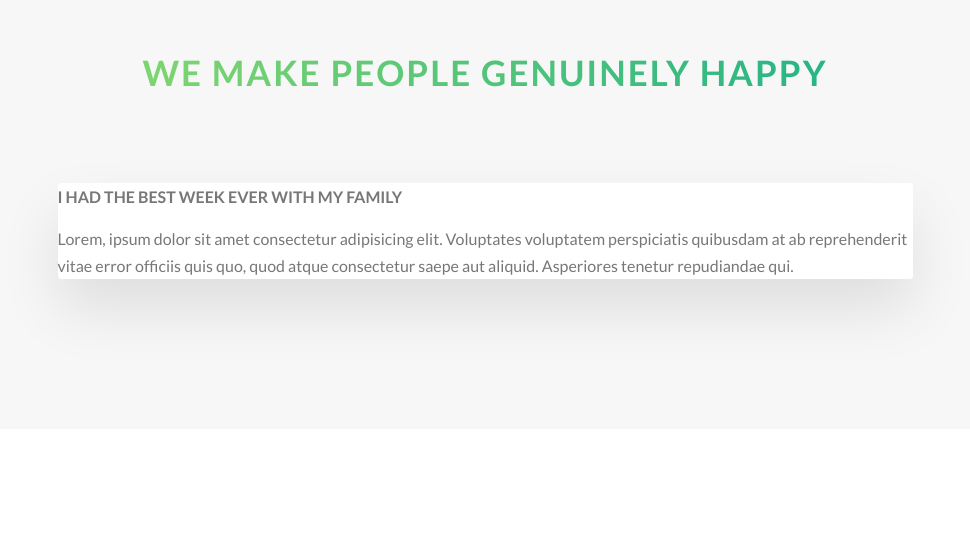
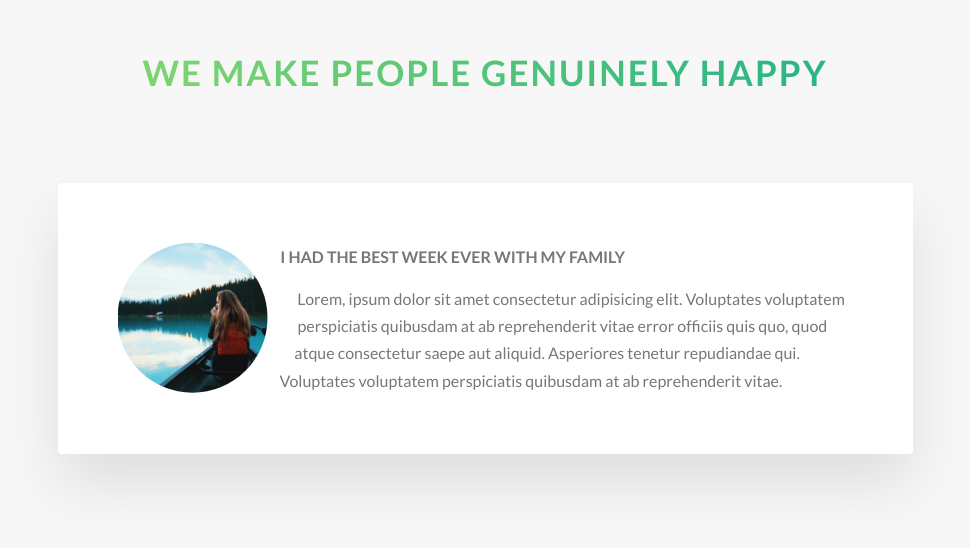
Before and after one commit to wulman16/natours, a website: page index.html in a window 1280 px wide. Shown: the part 3343-3891 px from the top of the page, without its empty margins (155-1125 px from the left). Before the commit the page ends 3802 px from the top, so only its background shows below. Drawn offline with Linux system fonts and the light colour scheme.

Commit message:
Add image and styling to story shape

```diff
--- a/index.html
+++ b/index.html
@@ -247,7 +247,7 @@
           <div class="row">
             <div class="story">
               <figure class="story__shape">
-
+                <img src="img/nat-8.jpg" alt="Person on a tour" class="story__img">
               </figure>
               <div class="story__text">
                 <h3 class="heading-tertiary u-margin-bottom-small">
@@ -257,7 +257,8 @@
                   Lorem, ipsum dolor sit amet consectetur adipisicing elit.
                   Voluptates voluptatem perspiciatis quibusdam at ab reprehenderit
                   vitae error officiis quis quo, quod atque consectetur saepe aut
-                  aliquid. Asperiores tenetur repudiandae qui.
+                  aliquid. Asperiores tenetur repudiandae qui. Voluptates voluptatem perspiciatis quibusdam at ab reprehenderit
+                  vitae.
                 </p>
               </div>
             </div>
--- a/sass/components/_story.scss
+++ b/sass/components/_story.scss
@@ -5,4 +5,22 @@
   background-color: $color-white;
   border-radius: 3px;
   padding: 6rem;
+  padding-left: 9rem;
+  font-size: $default-font-size;
+
+  &__shape {
+    width: 15rem;
+    height: 15rem;
+    float: left;
+    -webkit-shape-outside: circle(50% at 50% 50%);
+    shape-outside: circle(50% at 50% 50%);
+
+    -webkit-clip-path: circle(50% at 50% 50%);
+    clip-path: circle(50% at 50% 50%);
+    transform: translateX(-3rem);
+  }
+
+  &__img {
+    height: 100%;
+  }
 }
```
Also changed, not shown: css/style.css.
